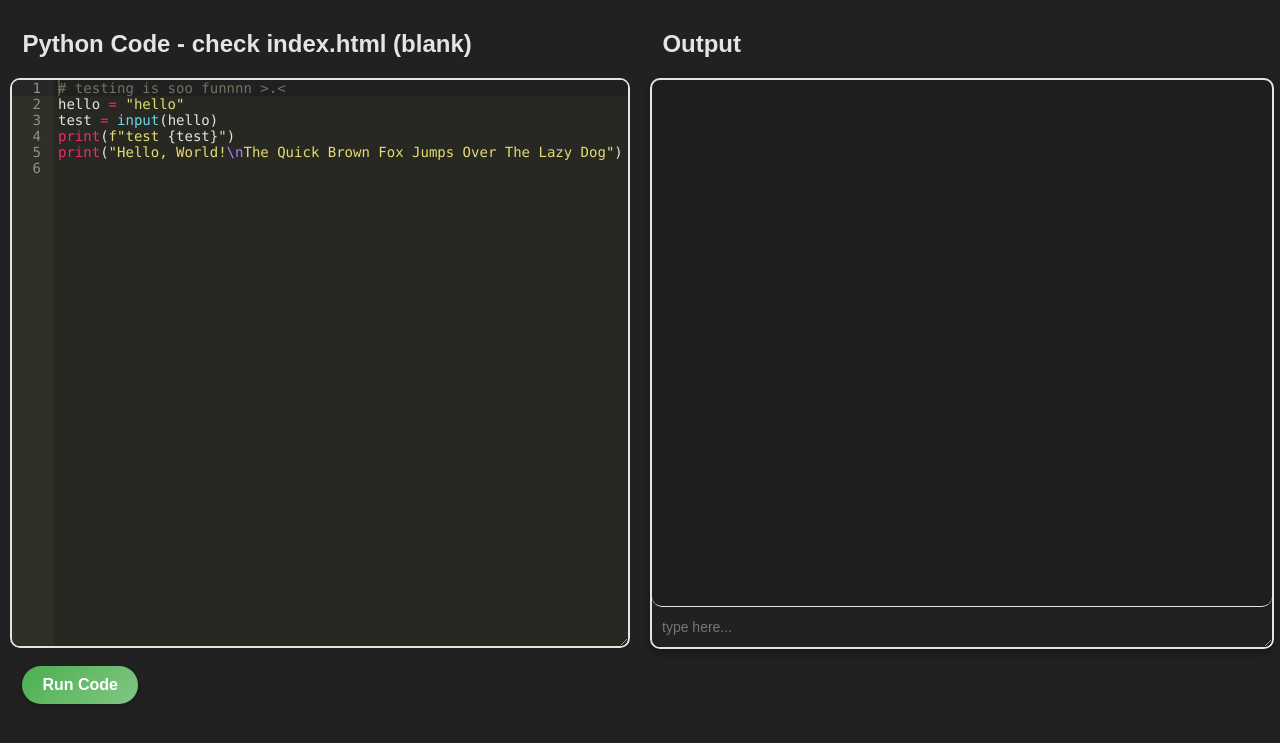
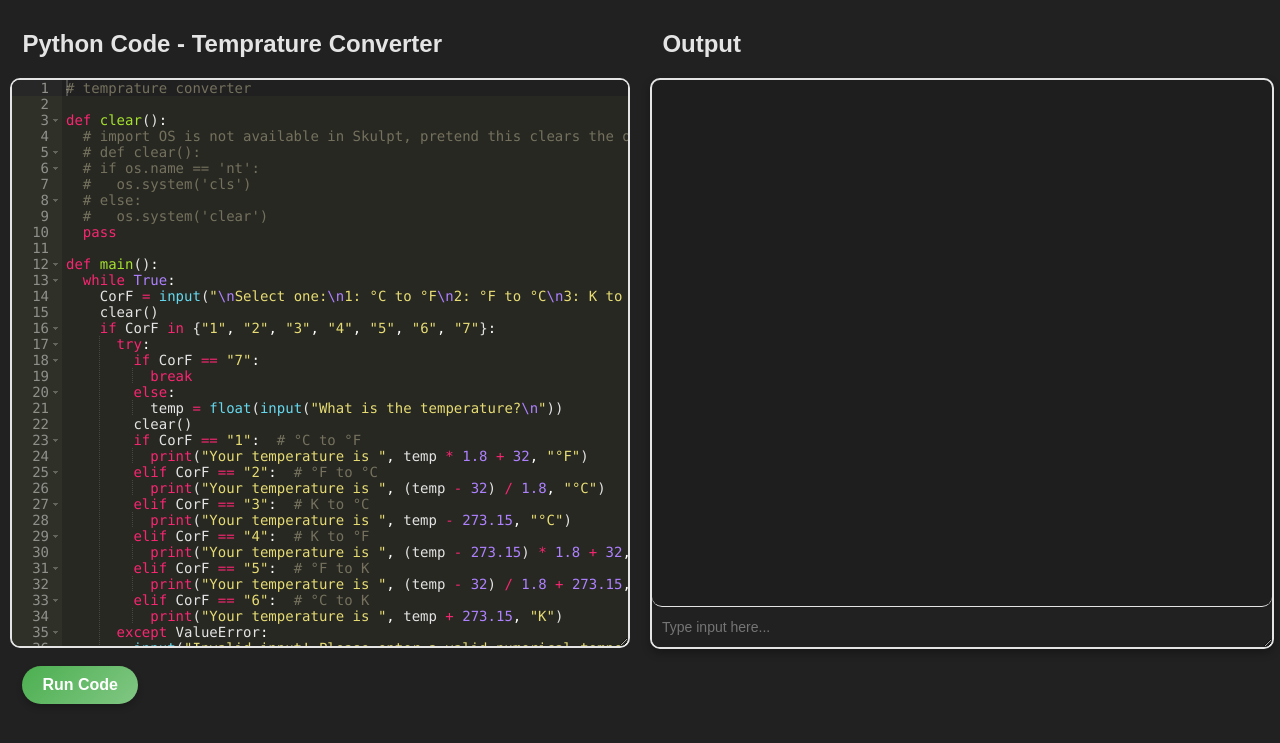
Before and after one commit to WillHanighen/flask-thing, a Flask app: page / in a window 1280 px wide. Shown: the top 743 px of the page. Run offline with Flask 3, Linux system fonts and the light colour scheme; some libraries are stand-ins or nearby versions.

Commit message:
changed to using Skulpt instead of reinventing the wheel

```diff
--- a/app.py
+++ b/app.py
@@ -1,70 +1,10 @@
-import sys, io, traceback, os, contextlib, uuid, threading
-from flask import Flask, render_template, request, jsonify
-from queue import Queue
+from flask import Flask, render_template
 
 app = Flask(__name__)
-executions = {}
-
-class InputProvider:
-  def __init__(self):
-    print("initializing input provider")
-    self.input_queue = Queue()
-    self.output_buffer = io.StringIO()
-
-  def get_input(self, prompt=""):
-    print("getting input")
-    self.output_buffer.write(prompt)
-    raise InputRequired()
-
-  def set_input(self, user_input):
-    print("setting input")
-    self.input_queue.put(user_input)
-    return user_input
-
-class InputRequired(Exception):
-  pass
 
 @app.route('/')
 def editor():
   return render_template("index.html")
 
-@app.route('/execute', methods=['POST'])
-def execute():
-  data = request.get_json()
-  input_provider = InputProvider()
-  if 'input' in data and data['input'] is not None:
-    userinput = data['input']
-    try:
-      print("test")
-      input_provider.set_input(userinput)
-      return jsonify({'output': input_provider.output_buffer.getvalue(), 'waitingForInput': False})
-    except InputRequired:
-      return jsonify({'output': input_provider.output_buffer.getvalue(), 'waitingForInput': True})
-    except Exception as e:
-      print("Error executing code:", str(e))
-      return jsonify({'output': None, 'error': str(e)})
-
-  print("code received from fronend (input null)")
-
-  code = data.get('code')
-  old_stdout = sys.stdout
-  redir_out = sys.stdout = io.StringIO()
-  exec_env = {
-    'input': input_provider.get_input,
-    '__name__': '__main__'
-  }
-  print("executing input")
-  try:
-    print("test 2")
-    exec(code, exec_env)
-    output = input_provider.output_buffer.getvalue()
-    print(output, code)
-    return jsonify({'output': output, 'watingForInput': False})
-  except InputRequired:
-    return jsonify({'output': input_provider.output_buffer.getvalue(), 'waitingForInput': True})
-  except Exception as e:
-    error_msg = traceback.format_exc()
-    return jsonify({'output': None, 'error': str(error_msg)})
-
 if __name__ == "__main__":
   app.run(debug=True)
--- a/templates/index.html
+++ b/templates/index.html
@@ -9,12 +9,60 @@
   <body>
     <div class="container">
       <div class="editor-container">
-            <h2>Python Code - <!--PUT PROJECT NAME HERE--> check index.html (blank)</h2>
-            <div id="editor"># testing is soo funnnn >.<
-hello = "hello"
-test = input(hello)
-print(f"test {test}")
-print("Hello, World!\nThe Quick Brown Fox Jumps Over The Lazy Dog")
+        <h2>Python Code - Temprature Converter</h2>
+        <div id="editor"># temprature converter
+
+def clear():
+  # import OS is not available in Skulpt, pretend this clears the output
+  # def clear():
+  # if os.name == 'nt':
+  #   os.system('cls')
+  # else:
+  #   os.system('clear')
+  pass
+
+def main():
+  while True:
+    CorF = input("\nSelect one:\n1: °C to °F\n2: °F to °C\n3: K to °C\n4: K to °F\n5: °F to K\n6: °C to K\n7: Exit\n")
+    clear()
+    if CorF in {"1", "2", "3", "4", "5", "6", "7"}:
+      try:
+        if CorF == "7":
+          break
+        else:
+          temp = float(input("What is the temperature?\n"))
+        clear()
+        if CorF == "1":  # °C to °F
+          print("Your temperature is ", temp * 1.8 + 32, "°F")
+        elif CorF == "2":  # °F to °C
+          print("Your temperature is ", (temp - 32) / 1.8, "°C")
+        elif CorF == "3":  # K to °C
+          print("Your temperature is ", temp - 273.15, "°C")
+        elif CorF == "4":  # K to °F
+          print("Your temperature is ", (temp - 273.15) * 1.8 + 32, "°F")
+        elif CorF == "5":  # °F to K
+          print("Your temperature is ", (temp - 32) / 1.8 + 273.15, "K")
+        elif CorF == "6":  # °C to K
+          print("Your temperature is ", temp + 273.15, "K")
+      except ValueError:
+        input("Invalid input! Please enter a valid numerical temperature.\nPress enter to continue...")
+        clear()
+        continue
+    else:
+      input("Invalid input! Please enter a number from 1 to 6.\nPress enter to continue...")
+      clear()
+      continue
+
+    if input("Would you like to convert another temperature? (Y/N)\n").lower() == "y":
+      clear()
+    else:
+      clear()
+      input("Thank you for using my converter!\nPress enter to exit...")
+      break
+
+if __name__ == "__main__":
+  main()
+
 </div>
         <br>
         <button onclick="executeCode()">Run Code</button>
@@ -25,11 +73,77 @@
           <div class="display-area" id="output">
             <!-- Output will appear here -->
           </div>
-                <input type="text" placeholder="type here..." class="input-box" id="user-input"/>
+          <input type="text" placeholder="Type input here..." class="input-box" id="user-input" onkeydown="if(event.key === 'Enter') handleUserInput()" />
         </div>
       </div>
     </div>
     <script src="https://cdnjs.cloudflare.com/ajax/libs/ace/1.4.12/ace.js"></script>
-    <script src="../static/script.js"></script>
+    <script src="https://cdn.jsdelivr.net/npm/skulpt/dist/skulpt.min.js"></script>
+    <script src="https://cdn.jsdelivr.net/npm/skulpt/dist/skulpt-stdlib.js"></script>
+    <script>
+      const editor = ace.edit("editor")
+      editor.setReadOnly(false);
+      editor.setOptions({fontSize: "14px"})
+      editor.setTheme("ace/theme/monokai")
+      editor.session.setMode("ace/mode/python")
+
+      const outputDiv = document.getElementById("output");
+      const inputBox = document.getElementById("user-input");
+      const inputQueue = [];
+
+      let isWaitingForInput = false;
+      let programCode = "";
+
+      function appendOutput(text) {
+        outputDiv.innerHTML += text.replace(/\n/g, "<br>");
+        outputDiv.scrollTop = outputDiv.scrollHeight;
+      }
+
+      function handleUserInput() {
+        const inputValue = inputBox.value.trim();
+        if (isWaitingForInput) {
+          inputQueue.push(inputValue);
+          inputBox.value = "";
+          isWaitingForInput = false;
+        }
+      }
+
+      function executeCode() {
+        outputDiv.innerHTML = "";
+        inputQueue.length = 0;
+        isWaitingForInput = false;
+
+        programCode = editor.getValue();
+
+        Sk.configure({
+          output: appendOutput,
+          read: function (filename) {
+            if (Sk.builtinFiles === undefined || Sk.builtinFiles["files"][filename] === undefined) {
+              throw `File not found: '${filename}'`;
+            }
+            return Sk.builtinFiles["files"][filename];
+          },
+          inputfun: function (promptText) {
+            appendOutput(promptText);
+            return new Promise((resolve) => {
+              isWaitingForInput = true;
+              const interval = setInterval(() => {
+                if (!isWaitingForInput) {
+                  clearInterval(interval);
+                  resolve(inputQueue.shift());
+                }
+              }, 50);
+            });
+          },
+        });
+
+        Sk.misceval
+          .asyncToPromise(() => Sk.importMainWithBody("<stdin>", false, programCode, true))
+          .then(
+            () => appendOutput("<br>Program finished successfully.<br>"),
+            (err) => appendOutput(`<br>Error: ${err.toString()}<br>`)
+          );
+      }
+    </script>
   </body>
 </html>
```
Lines whose indentation alone changed are shown as unchanged.
